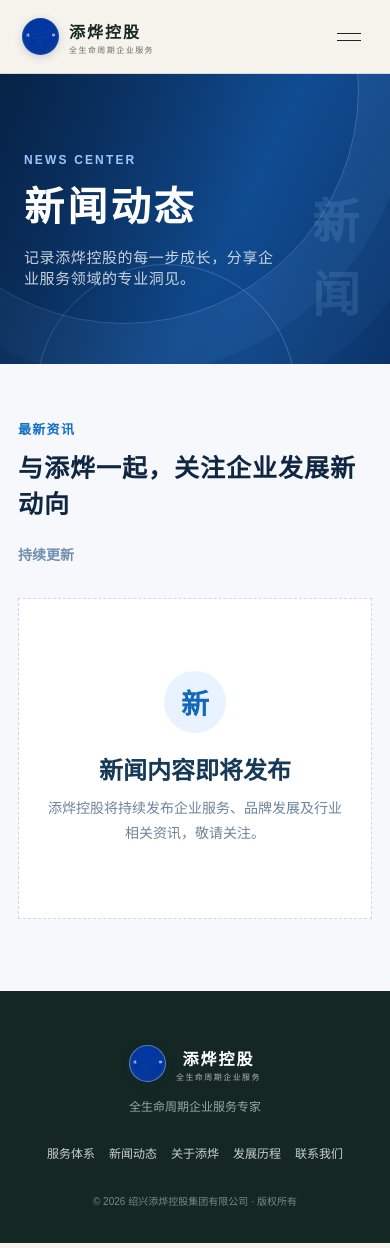
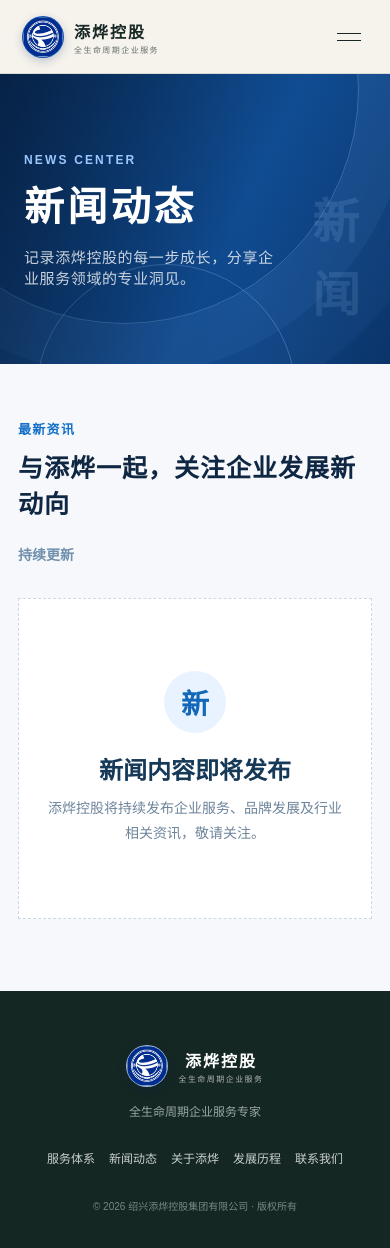
Before and after one commit to shagaofeng-rgb/tykgjt.com, a Next.js app: page /news in a window 390 px wide. Built offline with nearby package versions, Linux system fonts and the light colour scheme; a web font is replaced by a local one.

Commit message:
优化全站Logo清晰度

```diff
--- a/src/app/layout.tsx
+++ b/src/app/layout.tsx
@@ -7,9 +7,9 @@
   title: "绍兴添烨控股集团有限公司 | 一站式企业服务",
   description: "立足绍兴，面向中小微企业提供工商商事、财税、知识产权及企业增值服务。",
   icons: {
-    icon: [{ url: "/icon.png", type: "image/png", sizes: "1024x1024" }],
-    shortcut: ["/icon.png"],
-    apple: [{ url: "/apple-icon.png", type: "image/png", sizes: "1024x1024" }],
+    icon: [{ url: "/icon.png?v=2", type: "image/png", sizes: "1024x1024" }],
+    shortcut: ["/icon.png?v=2"],
+    apple: [{ url: "/apple-icon.png?v=2", type: "image/png", sizes: "1024x1024" }],
   },
 };
 
--- a/src/app/logo.css
+++ b/src/app/logo.css
@@ -2,26 +2,47 @@
 .home-contact-logo {
   position: relative;
   overflow: hidden;
-  background: #063b9b;
+  background: #0a4194;
+  isolation: isolate;
 }
 
 .brand-logo {
-  border: 1px solid rgba(14, 78, 174, 0.72);
-  box-shadow: 0 2px 8px rgba(10, 38, 96, 0.2);
+  width: 52px;
+  height: 52px;
+  flex: 0 0 52px;
+  border: 1px solid rgba(15, 89, 191, 0.82);
+  box-shadow: 0 3px 10px rgba(8, 39, 100, 0.24);
 }
 
 .brand-logo img,
 .home-contact-logo img {
-  object-fit: cover;
-  transform: scale(1.08);
+  object-fit: contain;
+  transform: none;
 }
 
 .footer-brand .brand-logo {
-  background: #063b9b;
-  border-color: rgba(255, 255, 255, 0.34);
+  background: #0a4194;
+  border-color: rgba(255, 255, 255, 0.62);
 }
 
 .home-contact-logo {
-  border-color: rgba(255, 255, 255, 0.72);
-  box-shadow: 0 6px 18px rgba(91, 20, 15, 0.22);
+  width: 108px;
+  height: 108px;
+  flex: 0 0 108px;
+  border: 2px solid rgba(255, 255, 255, 0.86);
+  box-shadow: 0 8px 22px rgba(71, 18, 14, 0.24);
 }
+
+@media (max-width: 560px) {
+  .brand-logo {
+    width: 42px;
+    height: 42px;
+    flex-basis: 42px;
+  }
+
+  .home-contact-logo {
+    width: 72px;
+    height: 72px;
+    flex-basis: 72px;
+  }
+}
--- a/src/app/manifest.ts
+++ b/src/app/manifest.ts
@@ -11,8 +11,8 @@
     theme_color: "#063b9b",
     lang: "zh-CN",
     icons: [
-      { src: "/icon.png", sizes: "1024x1024", type: "image/png", purpose: "any" },
-      { src: "/apple-icon.png", sizes: "1024x1024", type: "image/png", purpose: "maskable" },
+      { src: "/icon.png?v=2", sizes: "1024x1024", type: "image/png", purpose: "any" },
+      { src: "/apple-icon.png?v=2", sizes: "1024x1024", type: "image/png", purpose: "maskable" },
     ],
   };
 }
--- a/src/app/page.tsx
+++ b/src/app/page.tsx
@@ -40,6 +40,6 @@
 
     <section className="home-trust"><div className="home-trust-image"><Image src="/images/tianye-office-team.png" alt="添烨团队在现代办公空间协作" fill sizes="(max-width: 900px) 100vw, 55vw" /></div><div className="home-trust-copy"><p className="home-kicker">我们的坚持</p><h2>专业，不止是<br/>办成一件事</h2><p>从沟通需求到推进服务，我们重视清晰、规范与及时响应，让企业在每一次合作中感到安心。</p><div className="home-trust-items"><div><b>本</b><span><strong>深耕本土</strong>了解绍兴企业的真实需求</span></div><div><b>全</b><span><strong>全程陪伴</strong>衔接企业不同阶段的事项</span></div><div><b>诚</b><span><strong>务实诚信</strong>用清晰沟通回应每次托付</span></div></div></div></section>
 
-    <section className="home-contact"><div className="home-contact-symbol home-contact-logo"><Image src="/images/tianye-official-logo.png" alt="添烨控股标志" fill sizes="92px" /></div><div><p className="home-eyebrow">从一次沟通开始</p><h2>您认真经营，<br/>我们认真陪伴</h2><p>无论您正在筹备创业，还是想让企业经营更有条理，欢迎和添烨聊一聊。</p></div><div className="home-contact-action"><a href="tel:17805858733">178 0585 8733</a><span>工作日 9:00 - 18:00</span><Link href="/contact" className="primary">预约专业顾问 <span>→</span></Link></div></section>
+    <section className="home-contact"><div className="home-contact-symbol home-contact-logo"><Image src="/images/tianye-logo-clear.png" alt="添烨控股标志" fill sizes="108px" quality={100} /></div><div><p className="home-eyebrow">从一次沟通开始</p><h2>您认真经营，<br/>我们认真陪伴</h2><p>无论您正在筹备创业，还是想让企业经营更有条理，欢迎和添烨聊一聊。</p></div><div className="home-contact-action"><a href="tel:17805858733">178 0585 8733</a><span>工作日 9:00 - 18:00</span><Link href="/contact" className="primary">预约专业顾问 <span>→</span></Link></div></section>
   </main><SiteFooter /></>;
 }
--- a/src/components/SiteFooter.tsx
+++ b/src/components/SiteFooter.tsx
@@ -6,7 +6,7 @@
     <footer>
       <Link href="/" className="brand footer-brand">
         <span className="brand-mark brand-logo">
-          <Image src="/images/tianye-official-logo.png" alt="添烨控股标志" fill sizes="42px" />
+          <Image src="/images/tianye-logo-clear.png" alt="添烨控股标志" fill sizes="52px" quality={100} />
         </span>
         <span>
           <b>添烨控股</b>
--- a/src/components/SiteHeader.tsx
+++ b/src/components/SiteHeader.tsx
@@ -20,7 +20,7 @@
     <header className="topbar">
       <Link href="/" className="brand" aria-label="添烨控股首页">
         <span className="brand-mark brand-logo">
-          <Image src="/images/tianye-official-logo.png" alt="添烨控股标志" fill sizes="42px" priority />
+          <Image src="/images/tianye-logo-clear.png" alt="添烨控股标志" fill sizes="52px" quality={100} priority />
         </span>
         <span>
           <b>添烨控股</b>
```
Also changed, not shown: public/images/tianye-logo-clear.png (added), src/app/icon.png.
